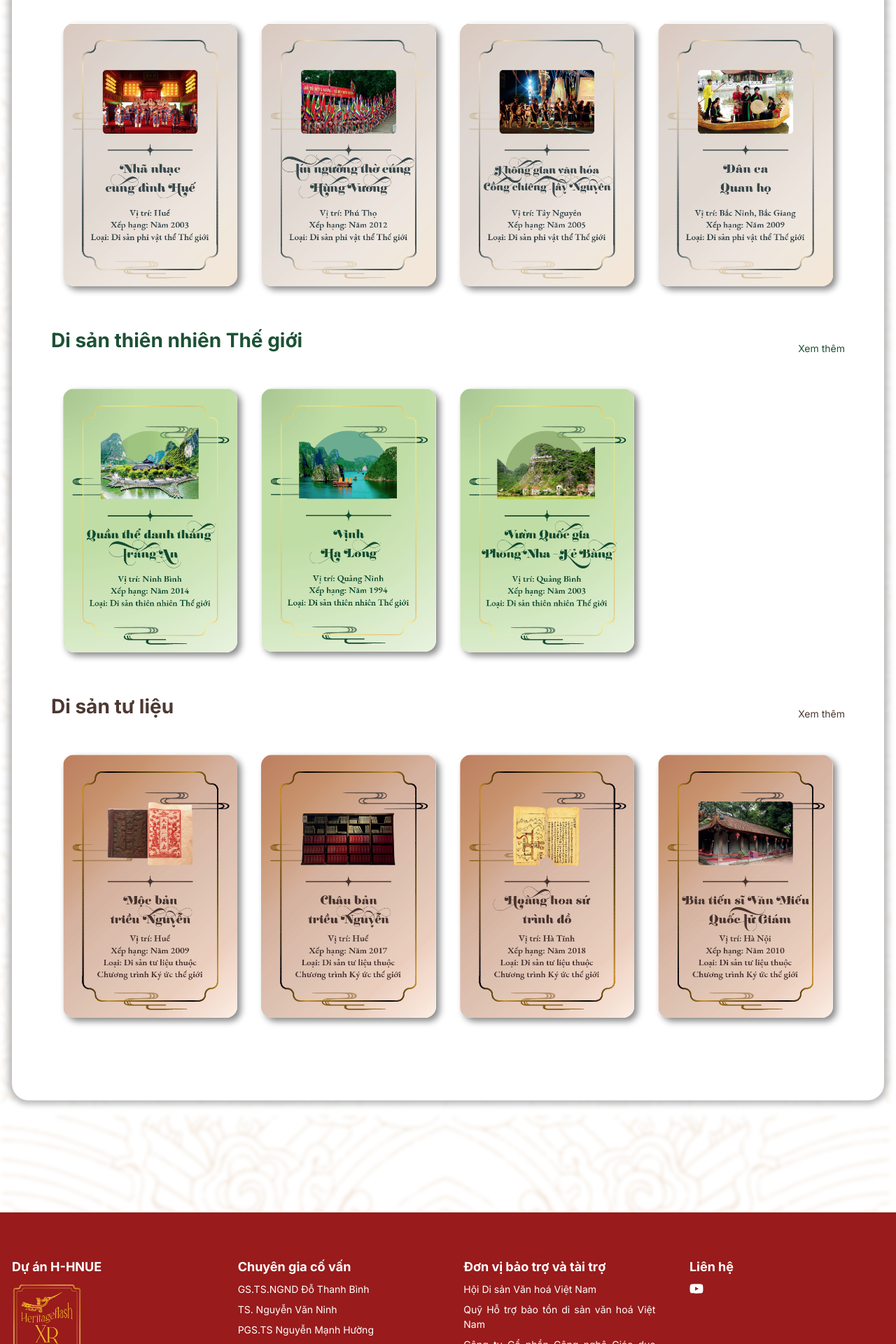
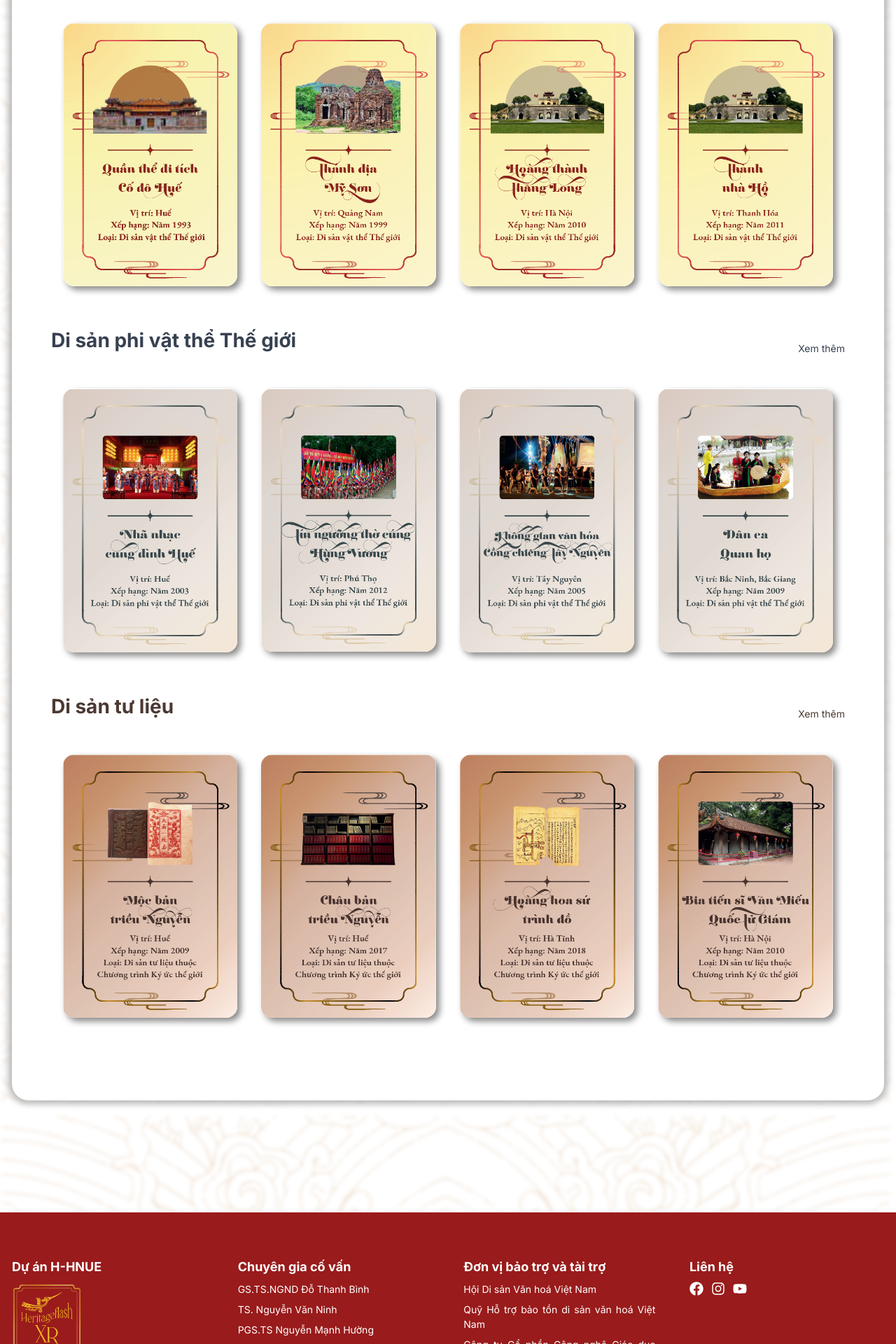
Before and after one commit to Tuanminh2812003/flashcard2, a React (Create React App) app: page / in a window 1280 px wide. Shown: the part 2283-4203 px from the top of the page at 70% size. Built offline with nearby package versions, Linux system fonts and the light colour scheme.

Commit message:
home ver 4

```diff
--- a/src/Components/Footer/Footer.scss
+++ b/src/Components/Footer/Footer.scss
@@ -373,13 +373,6 @@ $brownMode-Question-color: #C16746;
                 justify-content: space-between;
                 margin-top: 8px;
 
-                svg{
-                    height: 100%;
-                    display: flex;
-                    align-items: center;
-                    justify-content: center;
-                }
-
                 a{
                     height: 100%;
                     display: flex;
--- a/src/Components/Footer/index.js
+++ b/src/Components/Footer/index.js
@@ -1,6 +1,8 @@
 import "./Footer.scss"
 import { Link } from "react-router-dom";
 import { FaYoutube } from "react-icons/fa";
+import { FaFacebook } from "react-icons/fa";
+import { FaInstagram } from "react-icons/fa";
 
 function Footer(){
     return(
@@ -52,6 +54,12 @@ function Footer(){
                                 Liên hệ
                             </div>
                             <div className="Footer__inner__icon">
+                                <Link to="">
+                                    <FaFacebook />
+                                </Link>
+                                <Link to="">
+                                    <FaInstagram />
+                                </Link>
                                 <Link to="https://www.youtube.com/watch?v=mZ_Y6QkbSy4&feature=youtu.be">
                                     <FaYoutube />
                                 </Link>
--- a/src/Components/Header/index.js
+++ b/src/Components/Header/index.js
@@ -24,7 +24,7 @@ function Header() {
                 const offsetHeight = section.offsetHeight;
                 const scrollY = window.scrollY;
 
-                if (scrollY >= offsetTop - 50 && scrollY < offsetTop + offsetHeight - 50) {
+                if (scrollY >= offsetTop - 200 && scrollY < offsetTop + offsetHeight - 50) {
                     currentSection = id;
                 }
             }
--- a/src/Layouts/Home/index.js
+++ b/src/Layouts/Home/index.js
@@ -48,6 +48,12 @@ function Home(){
                     <div  className="container">
                         <div className="home__section3__inner">
                         <Flashcard
+                            sectionData={sections.diSanThienNhien}
+                            title="Di sản thiên nhiên Thế giới"
+                            color="#1D5136"
+                            id="diSanThienNhien"
+                        />
+                        <Flashcard
                             sectionData={sections.diSanVatThe}
                             title="Di sản vật thể Thế giới"
                             color="#89231E"
@@ -58,12 +64,6 @@ function Home(){
                             title="Di sản phi vật thể Thế giới"
                             color="#374151"
                             id="diSanPhiVatThe"
-                        />
-                        <Flashcard
-                            sectionData={sections.diSanThienNhien}
-                            title="Di sản thiên nhiên Thế giới"
-                            color="#1D5136"
-                            id="diSanThienNhien"
                         />
                         <Flashcard
                             sectionData={sections.diSanTuLieu}
```
